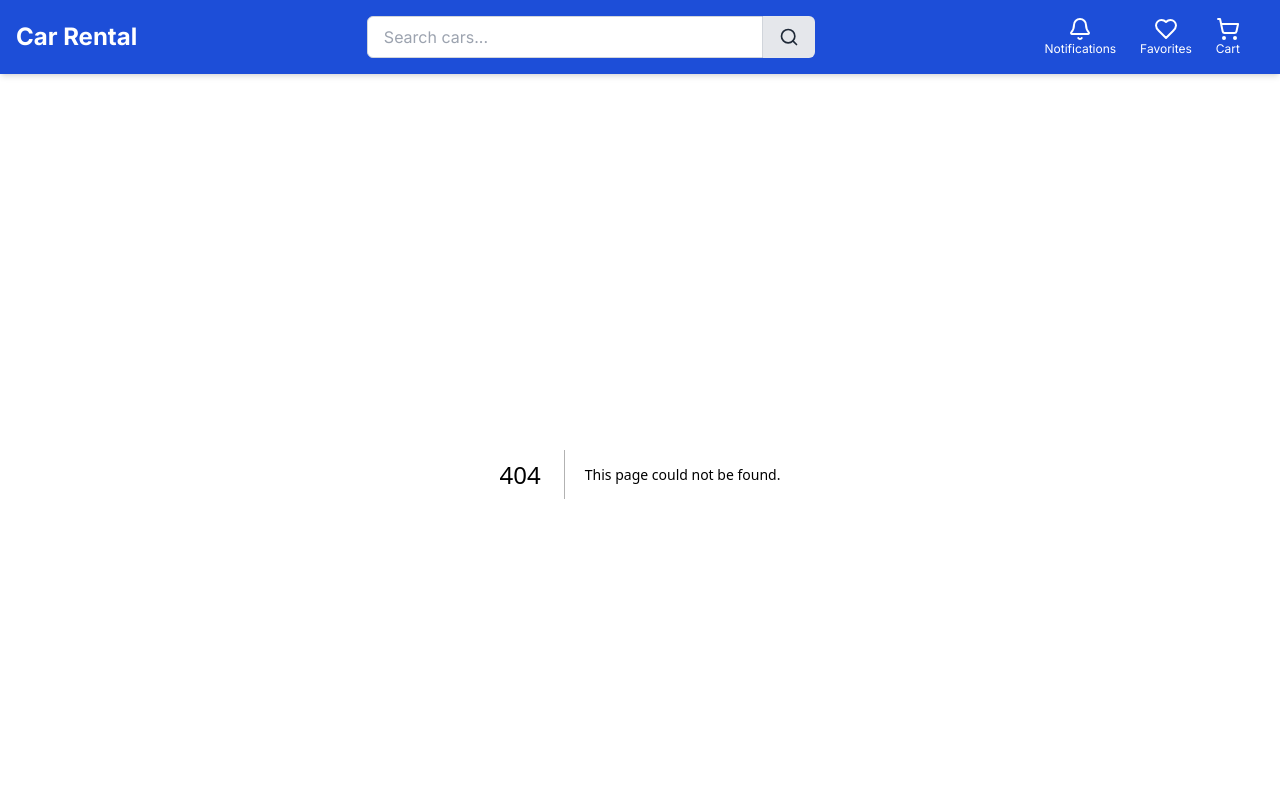
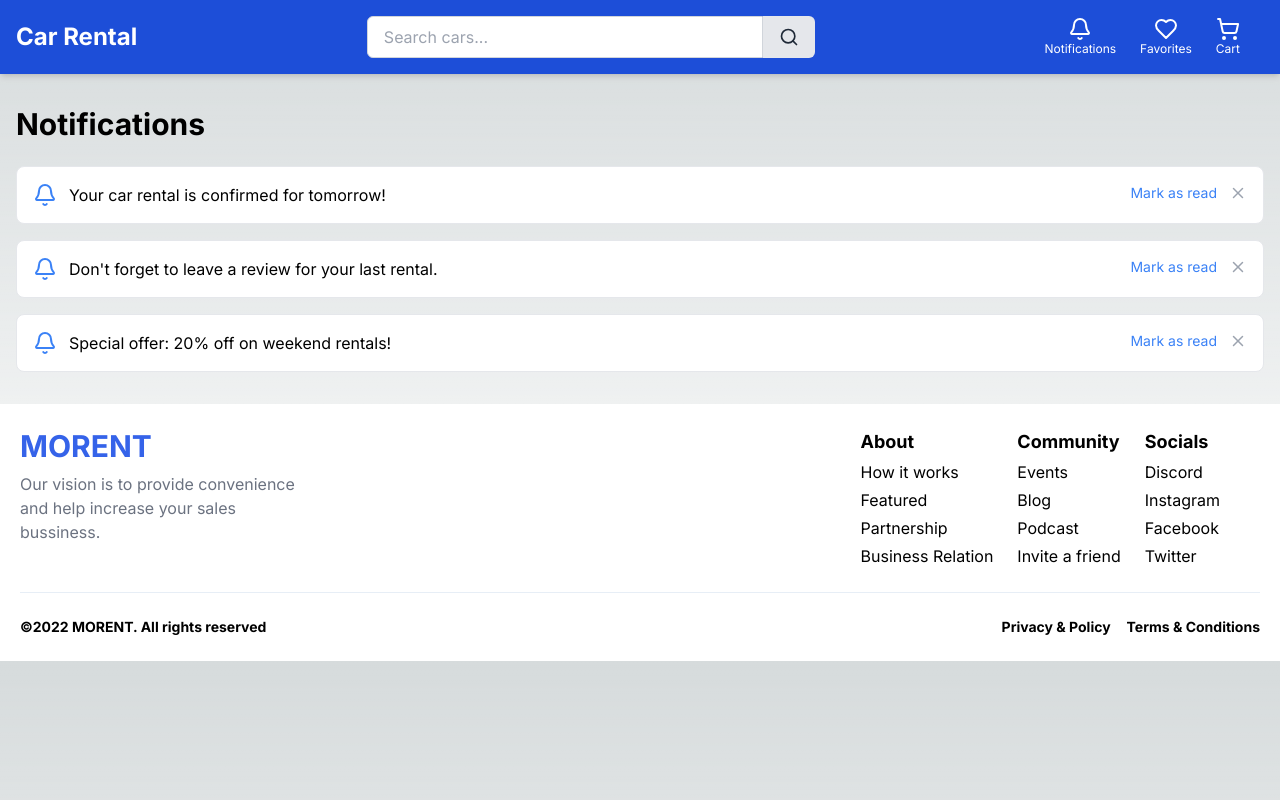
Before and after one commit to Code-Master-42/subkhatam, a Next.js app: page /notification in a window 1280 px wide. Before the commit this address had no page. Shown: the top 800 px of the page. Built offline with nearby package versions, Linux system fonts and the light colour scheme.

Commit message:
first commit

```diff
--- a/src/app/components/Home.tsx
+++ b/src/app/components/Home.tsx
@@ -10,7 +10,7 @@ export interface Car {
   imageUrl: string;
 }
 
-const Popularcar = async () => {
+const Home = async () => {
   const response: Car[] = await client.fetch(
     `*[_type == "car" ][0..1]{
         _id,
@@ -60,4 +60,4 @@ const Popularcar = async () => {
   );
 };
 
-export default Popularcar;
+export default Home;
--- /dev/null
+++ b/src/app/notification/page.tsx
@@ -0,0 +1,62 @@
+"use client"
+import React, { useState } from 'react';
+import { Bell, X } from 'lucide-react';
+
+interface Notification {
+  id: number;
+  message: string;
+  read: boolean;
+}
+
+export default function NotificationsPage() {
+  const [notifications, setNotifications] = useState<Notification[]>([
+    { id: 1, message: "Your car rental is confirmed for tomorrow!", read: false },
+    { id: 2, message: "Don't forget to leave a review for your last rental.", read: false },
+    { id: 3, message: "Special offer: 20% off on weekend rentals!", read: false },
+  ]);
+
+  const markAsRead = (id: number) => {
+    setNotifications(notifications.map(notif =>
+      notif.id === id ? { ...notif, read: true } : notif
+    ));
+  };
+
+  const deleteNotification = (id: number) => {
+    setNotifications(notifications.filter(notif => notif.id !== id));
+  };
+
+  return (
+    <div className="container mx-auto px-4 py-8">
+      <h1 className="text-3xl font-bold mb-6">Notifications</h1>
+      {notifications.length === 0 ? (
+        <p className="text-gray-600">No new notifications.</p>
+      ) : (
+        <ul className="space-y-4">
+          {notifications.map((notif) => (
+            <li key={notif.id} className={`p-4 border rounded-lg flex items-start justify-between ${notif.read ? 'bg-gray-100' : 'bg-white'}`}>
+              <div className="flex items-start">
+                <Bell className={`mr-3 ${notif.read ? 'text-gray-400' : 'text-blue-500'}`} />
+                <span className={notif.read ? 'text-gray-600' : 'text-black'}>{notif.message}</span>
+              </div>
+              <div className="flex items-center">
+                {!notif.read && (
+                  <button
+                    onClick={() => markAsRead(notif.id)}
+                    className="text-sm text-blue-500 hover:text-blue-700 mr-3"
+                  >
+                    Mark as read
+                  </button>
+                )}
+                <button
+                  onClick={() => deleteNotification(notif.id)}
+                  className="text-gray-400 hover:text-red-500"
+                >
+                  <X size={18} />
+                </button>
+              </div>
+            </li>
+          ))}
+        </ul>
+      )}
+    </div>
+  )}
--- a/src/app/page.tsx
+++ b/src/app/page.tsx
@@ -4,7 +4,8 @@ import Home from './components/Home'
 
 const page = () => {
   return (
-    <div>
+    <div className='bg-white'>
+      <Home/>
     <Popularcar/></div>
   )
 }
--- a/src/app/popular/[_id]/page.tsx
+++ b/src/app/popular/[_id]/page.tsx
@@ -3,9 +3,9 @@ import Image from "next/image"
 import Link from "next/link"
 import { useRouter } from "next/navigation"
 import { useEffect, useState } from "react"
-import { createClient } from "@sanity/client"
 import { useCart, SelectedCar } from "@/app/context/cartCont"
 import { Heart } from "lucide-react"
+import { client } from "@/sanity/lib/client"
 
 // Define the Car interface based on Sanity schema
 interface Car {
@@ -26,13 +26,7 @@ interface Params {
   }
 }
 
-// Create a Sanity client
-const client = createClient({
-  projectId: process.env.NEXT_PUBLIC_SANITY_PROJECT_ID || "",
-  dataset: process.env.NEXT_PUBLIC_SANITY_DATASET || "",
-  useCdn: false,
-  apiVersion: "2023-05-03",
-})
+
 
 // Fetch car details function
 async function getCarDetails(_id: string): Promise<Car> {
```
